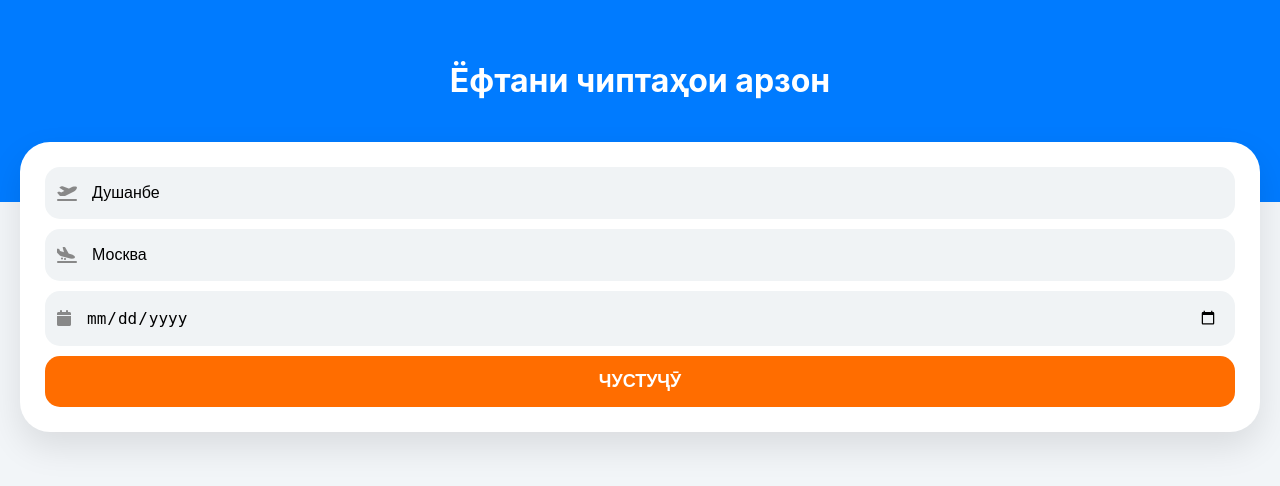
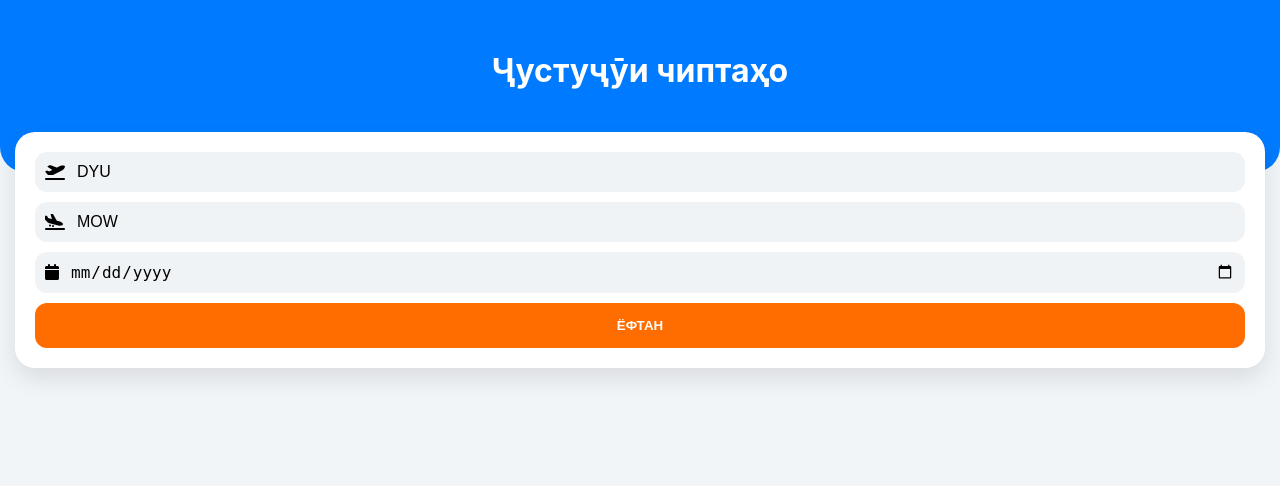
Before and after one commit to OSON-SAVDO/Avia-Search-TJ, a Flask app: page / in a window 1280 px wide. Shown: the top 486 px of the page. Run offline with Flask 3, Linux system fonts and the light colour scheme; some libraries are stand-ins or nearby versions.

Commit message:
Update index.html

```diff
--- a/templates/index.html
+++ b/templates/index.html
@@ -3,67 +3,78 @@
 <head>
     <meta charset="UTF-8">
     <meta name="viewport" content="width=device-width, initial-scale=1.0">
-
-    <script data-noptimize="1" data-cfasync="false" data-wpfc-render="false">
-      (function () {
-          var script = document.createElement("script");
-          script.async = 1;
-          script.src = 'https://emrldco.com/NDk1MDAx.js?t=495001';
-          document.head.appendChild(script);
-      })();
-    </script>
-
-    <title>Aviasales.tj - Чиптаҳои арзон</title>
+    <title>Aviasales.tj - Чиптаҳои ҳақиқӣ</title>
     <link rel="stylesheet" href="https://cdnjs.cloudflare.com/ajax/libs/font-awesome/6.0.0/css/all.min.css">
     <style>
         :root { --blue: #007bff; --orange: #ff6d00; --bg: #f2f5f8; }
         body { font-family: -apple-system, sans-serif; background: var(--bg); margin: 0; padding-bottom: 80px; }
-        .top-header { background: var(--blue); color: white; padding: 40px 20px 80px; text-align: center; }
-        .search-card { background: white; margin: -60px 20px 20px; padding: 25px; border-radius: 30px; box-shadow: 0 15px 35px rgba(0,0,0,0.1); }
-        .input-box { background: #f0f3f5; border-radius: 15px; padding: 12px; margin-bottom: 10px; display: flex; align-items: center; }
-        .input-box input { border: none; background: transparent; width: 100%; font-size: 16px; outline: none; padding: 5px; }
-        .btn-main { width: 100%; background: var(--orange); color: white; border: none; padding: 15px; border-radius: 15px; font-size: 18px; font-weight: bold; cursor: pointer; }
-        .ticket { background: white; margin: 10px 15px; padding: 15px; border-radius: 15px; display: flex; justify-content: space-between; align-items: center; border-left: 5px solid var(--blue); box-shadow: 0 2px 8px rgba(0,0,0,0.05); }
-        .price { color: #28a745; font-size: 18px; font-weight: bold; }
-        .buy-btn { background: var(--orange); color: white; text-decoration: none; padding: 8px 12px; border-radius: 8px; font-size: 12px; font-weight: bold; }
+        .top-header { background: var(--blue); color: white; padding: 30px 20px 60px; text-align: center; border-radius: 0 0 25px 25px; }
+        .search-container { background: white; margin: -40px 15px 20px; padding: 20px; border-radius: 20px; box-shadow: 0 10px 25px rgba(0,0,0,0.1); }
+        .input-group { background: #f0f3f5; border-radius: 12px; padding: 10px; margin-bottom: 10px; display: flex; align-items: center; }
+        .input-group input { border: none; background: transparent; width: 100%; outline: none; font-size: 16px; margin-left: 10px; }
+
+        .ticket-card { background: white; margin: 15px; border-radius: 20px; overflow: hidden; box-shadow: 0 4px 15px rgba(0,0,0,0.05); border: 1px solid #eee; }
+        .ticket-header { padding: 15px; display: flex; justify-content: space-between; align-items: center; border-bottom: 1px dashed #ccc; }
+        .airline-info { font-weight: bold; color: var(--blue); }
+        .ticket-body { padding: 15px; display: flex; justify-content: space-between; }
+        .city-name { font-size: 18px; font-weight: bold; }
+        .details { font-size: 12px; color: #666; margin-top: 5px; }
+
+        .baggage-info { background: #e8f5e9; padding: 10px 15px; display: flex; gap: 15px; font-size: 13px; color: #2e7d32; }
+        .price-section { padding: 15px; background: #fffcf5; display: flex; justify-content: space-between; align-items: center; }
+        .price-val { font-size: 22px; font-weight: 900; color: #28a745; }
+        .buy-btn { background: var(--orange); color: white; text-decoration: none; padding: 12px 20px; border-radius: 10px; font-weight: bold; }
     </style>
 </head>
 <body>
+
     <div class="top-header">
-        <h1>Ёфтани чиптаҳои арзон</h1>
+        <h1>Ҷустуҷӯи чиптаҳо</h1>
     </div>
 
-    <div class="search-card">
+    <div class="search-container">
         <form action="/search" method="post">
-            <div class="input-box">
-                <i class="fa-solid fa-plane-departure" style="margin-right:10px; color:#888"></i>
-                <input type="text" name="from" placeholder="Аз куҷо (масалан: Душанбе)" value="Душанбе">
-            </div>
-            <div class="input-box">
-                <i class="fa-solid fa-plane-arrival" style="margin-right:10px; color:#888"></i>
-                <input type="text" name="to" placeholder="Ба куҷо (масалан: Москва)" value="Москва">
-            </div>
-            <div class="input-box">
-                <i class="fa-solid fa-calendar" style="margin-right:10px; color:#888"></i>
-                <input type="date" name="departure_date">
-            </div>
-            <button type="submit" class="btn-main">ЧУСТУҶӮ</button>
+            <div class="input-group"><i class="fa fa-plane-departure"></i><input type="text" name="from" placeholder="Аз куҷо (Код: DYU)" value="DYU"></div>
+            <div class="input-group"><i class="fa fa-plane-arrival"></i><input type="text" name="to" placeholder="Ба куҷо (Код: MOW)" value="MOW"></div>
+            <div class="input-group"><i class="fa fa-calendar"></i><input type="date" name="date"></div>
+            <button type="submit" style="width:100%; background: var(--orange); color:white; border:none; padding:15px; border-radius:12px; font-weight:bold;">ЁФТАН</button>
         </form>
     </div>
 
-    <div class="ticket-list">
+    <div class="results">
         {% for f in flights %}
-        <div class="ticket">
-            <div>
-                <div style="font-size: 14px; font-weight: bold;">{{ f.origin }} ✈️ {{ f.destination }}</div>
-                <div style="font-size: 12px; color: #888;">Сана: {{ f.departure_at[:10] }}</div>
+        <div class="ticket-card">
+            <div class="ticket-header">
+                <span class="airline-info">Рейси {{ f.airline }}</span>
+                <span style="font-size: 12px; color: #888;">{{ f.departure_at[:10] }}</span>
             </div>
-            <div style="text-align: right;">
-                <div class="price">{{ f.price }} TJS</div>
-                <a href="https://www.aviasales.tj/search/{{ f.origin }}{{ f.departure_at[8:10] }}{{ f.departure_at[5:7] }}{{ f.destination }}1?marker={{ marker }}" target="_blank" class="buy-btn">ХАРИДАН</a>
+            <div class="ticket-body">
+                <div>
+                    <div class="city-name">{{ f.origin }}</div>
+                    <div class="details">Парвоз</div>
+                </div>
+                <div style="text-align: center; color: #ccc;">
+                    <i class="fa fa-plane"></i>
+                    <div style="width: 80px; height: 1px; background: #eee; margin-top: 5px;"></div>
+                </div>
+                <div style="text-align: right;">
+                    <div class="city-name">{{ f.destination }}</div>
+                    <div class="details">Фуруд</div>
+                </div>
+            </div>
+
+            <div class="baggage-info">
+                <span><i class="fa fa-briefcase"></i> Ручной: 5кг</span>
+                <span><i class="fa fa-suitcase"></i> Багаж: 20кг</span>
+            </div>
+
+            <div class="price-section">
+                <div class="price-val">{{ f.price }} TJS</div>
+                <a href="https://www.aviasales.tj/search/{{ f.origin }}{{ f.departure_at[8:10] }}{{ f.departure_at[5:7] }}{{ f.destination }}1?marker={{ marker }}" class="buy-btn">ХАРИДАН</a>
             </div>
         </div>
         {% endfor %}
     </div>
+
 </body>
 </html>
```
